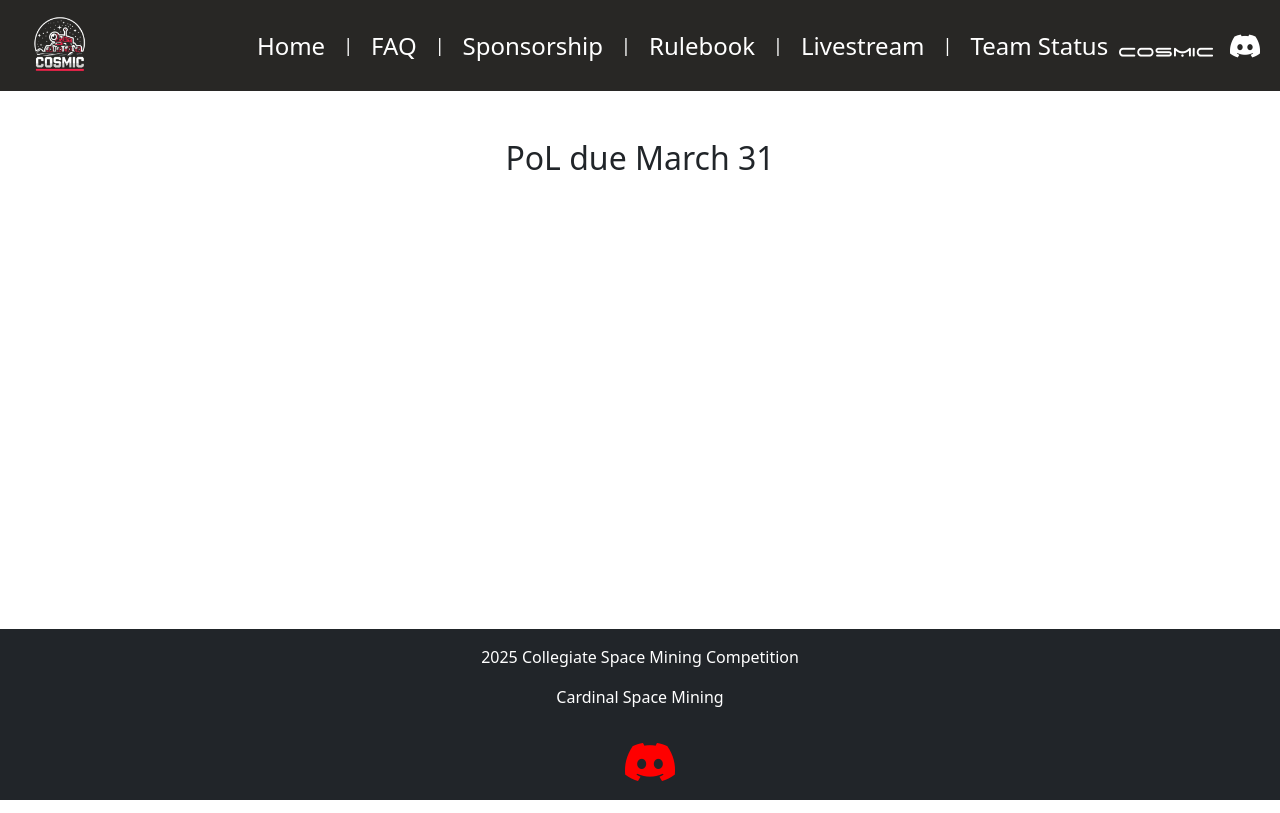
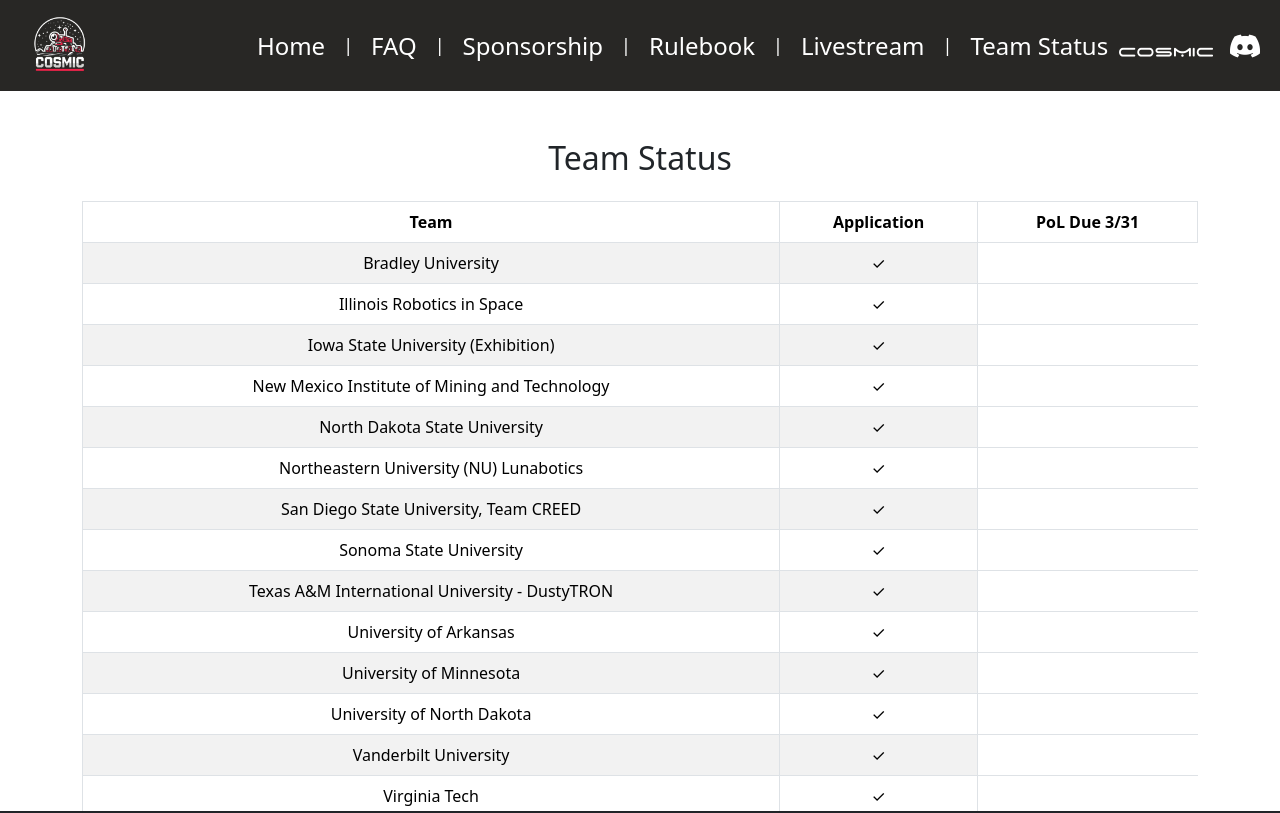
Before and after one commit to gannon-guess/cosmic, a React (Create React App) app: page /teamstatus in a window 1280 px wide. Shown: the top 813 px of the page. Built offline with nearby package versions, Linux system fonts and the light colour scheme.

Commit message:
Added selected teams

```diff
--- a/src/FAQ.js
+++ b/src/FAQ.js
@@ -15,7 +15,7 @@
     };
 
     // we obtain the FAQ questions when this function is called
-    useEffect(()=>{
+    useEffect(() => {
         const fetchData = async () => {
             const someResponse = await fetch("./faq.json");
             const data = await someResponse.json();
@@ -25,7 +25,7 @@
             console.log(data);
         };
         fetchData();
-    },[]);
+    }, []);
 
     // here we map the FAQ data to their own cells for display
     const listQuestions = questions.map((question, index) => (
@@ -57,7 +57,7 @@
 
 
     return (
-        <div style={{paddingBottom: "90px", position: "relative", backgroundImage: `url(${lunarsurface})`, backgroundSize: "cover", backgroundPosition: "center", display: "flex", height: "100vh"}}>
+        <div style={{ paddingBottom: "90px", position: "relative", backgroundImage: `url(${lunarsurface})`, backgroundSize: "cover", backgroundPosition: "center", display: "flex", height: "100vh" }}>
             <div style={{ flex: "1" }}>
             </div>
             <div style={{ flex: "2.25", padding: "0 0px", backgroundColor: "rgb(255, 255, 255)" }}>
--- a/src/Main.js
+++ b/src/Main.js
@@ -53,7 +53,7 @@
                         <div className="col-md-10 mx-auto">
                             <h2 style={{ fontSize: '1.5em' }}>About CoSMiC</h2>
                             <p style={{ fontSize: '1.2em' }}>
-                                The Collegiate Space Mining Competition, or CoSMiC, is an oportunity for schools in the US to compete head-to-head in a national lunar robot competition. This competition will be hosted at Iowa State University from May 21 to 24, 2025. </p>
+                                The Collegiate Space Mining Competition, or CoSMiC, is an oportunity for schools in the US to compete head-to-head in a national lunar robot competition. This competition will be hosted on Iowa State University's campus from May 21 to 24, 2025. </p>
 
                             <p style={{ fontSize: '1.2em' }}>
                                 The competition will consist of 10+ teams each granted two 30 minute runs to mine and transport lunar regolith in a simulated lunar environment.
@@ -62,7 +62,7 @@
                             <div>
                                 <h3 style={{ fontSize: '1.5em' }}>How to Attend</h3>
                                 <p style={{ fontSize: '1.2em' }}>
-                                    The competition dates are May 22nd to May 24th on Iowa State University's Campus. We would like to invite you to attend as a spectator on site or via livestream.
+                                    The competition dates are May 22nd to May 24th on Iowa State University's Campus. We would like to invite you to attend as a spectator on site or via livestream. To view the livestream navigate to the Livestream tab at the top of the site.
                                 </p>
 
                             </div>
--- a/src/Rulebook.js
+++ b/src/Rulebook.js
@@ -52,12 +52,15 @@
                 justifyContent: "space-between", // Ensures footer stays at bottom
                 alignItems: "center",
                 minHeight: "100vh", // Ensures the whole viewport height is covered
-                padding: "20px"
+                padding: "0px"
             }}
         >
-            <header className="cosmic-background text-white text-center py-4">
-                <h1>Rulebook</h1>
-            </header>
+        <div style={{ flex: "2.25", padding: "0 0px", backgroundColor: "rgb(255, 255, 255)" }}>
+        {/* Header Section */}
+        <header className="cosmic-background text-white text-center py-4" style={{ margin: "0 auto" }}>
+            <h1>Frequently Asked Questions</h1>
+        </header>
+        </div>
 
             <div
                 style={{
--- a/src/TeamStatus.js
+++ b/src/TeamStatus.js
@@ -1,13 +1,86 @@
 import React from "react";
+import { Button, Container, Table } from 'react-bootstrap';
 import "bootstrap/dist/css/bootstrap.css";
 import 'bootstrap-icons/font/bootstrap-icons.css';
 import 'bootstrap/dist/js/bootstrap.bundle.min.js';
 
 function TeamStatus() {
     return (
-        <div className=" text-center py-5">
-            <h2 className="mb-4">PoL due March 31</h2>
-
+        <div className="text-center py-5">
+            <h2 className="mb-4">Team Status</h2>
+            <Container>
+                <Table striped bordered hover>
+                    <thead>
+                        <tr>
+                            <th>Team</th>
+                            <th>Application</th>
+                            <th>PoL Due 3/31</th>
+                        </tr>
+                    </thead>
+                    <tbody>
+                        <tr>
+                            <td>Bradley University</td>
+                            <td>✓</td>
+                        </tr>
+                        <tr>
+                            <td>Illinois Robotics in Space</td>
+                            <td>✓</td>
+                        </tr>
+                        <tr>
+                            <td>Iowa State University (Exhibition)</td>
+                            <td>✓</td>
+                        </tr>
+                        <tr>
+                            <td>New Mexico Institute of Mining and Technology</td>
+                            <td>✓</td>
+                        </tr>
+                        <tr>
+                            <td>North Dakota State University</td>
+                            <td>✓</td>
+                        </tr>
+                        <tr>
+                            <td>Northeastern University (NU) Lunabotics</td>
+                            <td>✓</td>
+                        </tr>
+                        <tr>
+                            <td>San Diego State University, Team CREED</td>
+                            <td>✓</td>
+                        </tr>
+                        <tr>
+                            <td>Sonoma State University</td>
+                            <td>✓</td>
+                        </tr>
+                        <tr>
+                            <td>Texas A&M International University - DustyTRON</td>
+                            <td>✓</td>
+                        </tr>
+                        <tr>
+                            <td>University of Arkansas</td>
+                            <td>✓</td>
+                        </tr>
+                        <tr>
+                            <td>University of Minnesota</td>
+                            <td>✓</td>
+                        </tr>
+                        <tr>
+                            <td>University of North Dakota</td>
+                            <td>✓</td>
+                        </tr>
+                        <tr>
+                            <td>Vanderbilt University</td>
+                            <td>✓</td>
+                        </tr>
+                        <tr>
+                            <td>Virginia Tech</td>
+                            <td>✓</td>
+                        </tr>
+                        <tr>
+                            <td>YSU Lunabotics Team</td>
+                            <td>✓</td>
+                        </tr>
+                    </tbody>
+                </Table>
+            </Container>
         </div>
     );
 }
```
